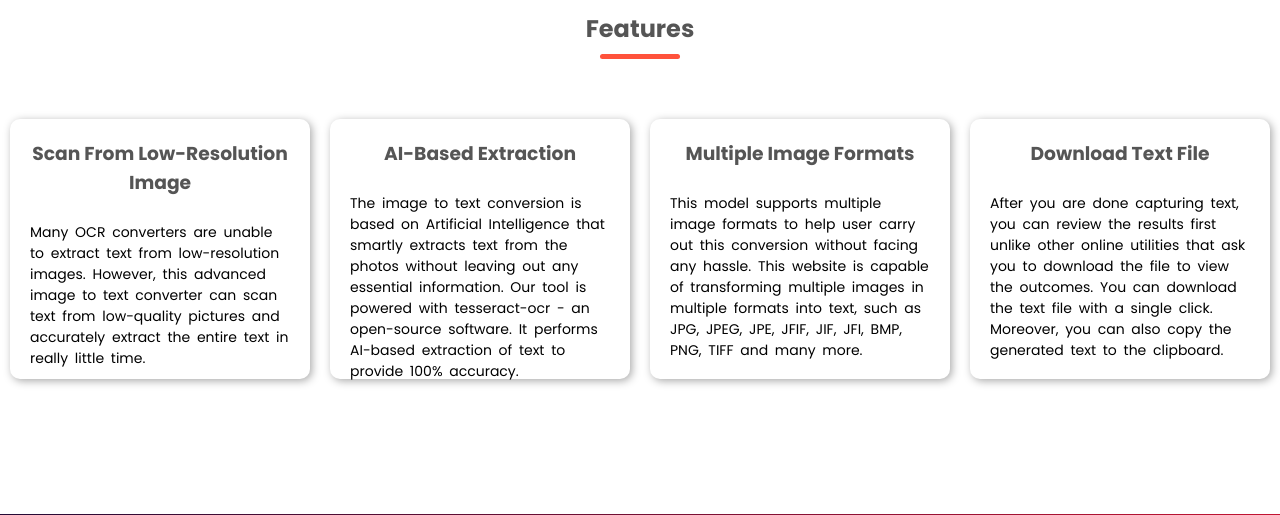
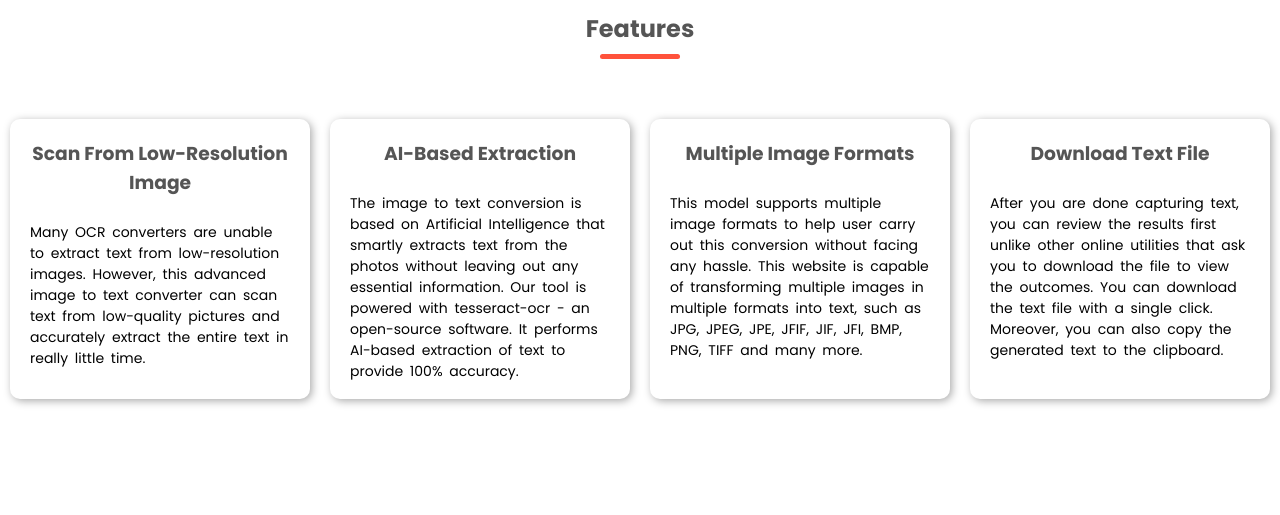
Before and after one commit to parmeetkaur28/image1, a Flask app: page / in a window 1280 px wide. Shown: the part 924-1439 px from the top of the page. Run offline with Flask 2, Linux system fonts and the light colour scheme; some libraries are stand-ins or nearby versions.

Commit message:
sec commit

```diff
--- a/templates/index.html
+++ b/templates/index.html
@@ -201,7 +201,7 @@
       padding: 20px;
       border-radius: 10px;
       margin: 10px;
-      height: 260px;
+      height: 280px;
       -webkit-box-shadow: 2px 2px 8px 0px rgba(169, 169, 169, 1);
       -moz-box-shadow: 2px 2px 8px 0px rgba(169, 169, 169, 1);
        box-shadow: 2px 2px 8px 0px rgba(169, 169, 169, 1);
```
